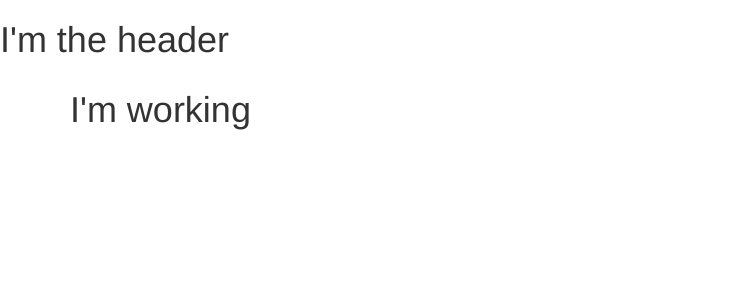
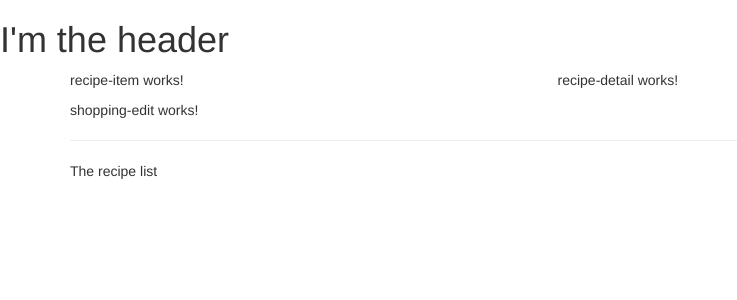
Before and after one commit to claudivieira/recipes-book, an Angular app: page / in a window 1280 px wide. Shown: the top 300 px of the page, without its empty margins (0-737 px from the left). Built offline with nearby package versions, Linux system fonts and the light colour scheme.

Commit message:
Configurate the components

```diff
--- a/src/app/app.component.html
+++ b/src/app/app.component.html
@@ -2,7 +2,8 @@
 <div class="container">
   <div class="row">
     <div class="col-md-12">
-      <h1>I'm working</h1>
+      <app-recipes></app-recipes>
+      <app-shopping-list></app-shopping-list>
     </div>
   </div>
 </div>
--- a/src/app/recipes/recipe-list/recipe-list.component.html
+++ b/src/app/recipes/recipe-list/recipe-list.component.html
@@ -1 +1 @@
-<p>recipe-list works!</p>
+<app-recipe-item></app-recipe-item>
--- a/src/app/recipes/recipes.component.html
+++ b/src/app/recipes/recipes.component.html
@@ -1 +1,12 @@
-<p>recipes works!</p>
+<div class="row">
+    <div class="col-md-5">
+        <app-recipe-list>
+
+        </app-recipe-list>
+    </div>
+    <div class="col-md-7">
+        <app-recipe-detail>
+
+        </app-recipe-detail>
+    </div>
+</div>
--- a/src/app/shopping-list/shopping-list.component.html
+++ b/src/app/shopping-list/shopping-list.component.html
@@ -1 +1,7 @@
-<p>shopping-list works!</p>
+<div class="row">
+    <div class="col-xs-10">
+        <app-shopping-edit></app-shopping-edit>
+        <hr>
+        <p>The recipe list</p>
+    </div>
+</div>
```
